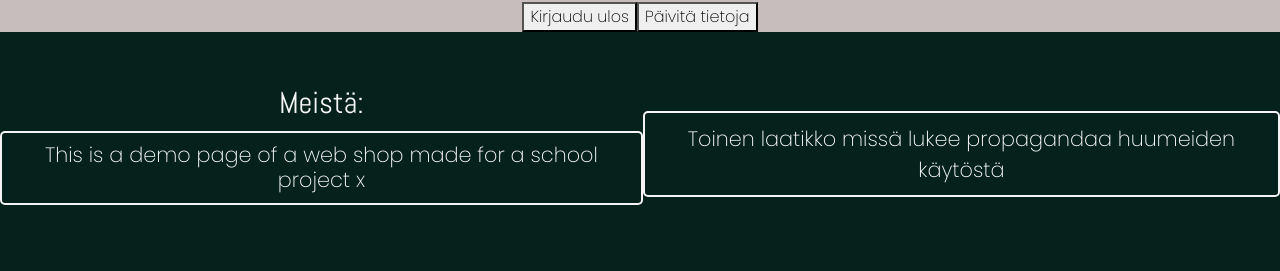
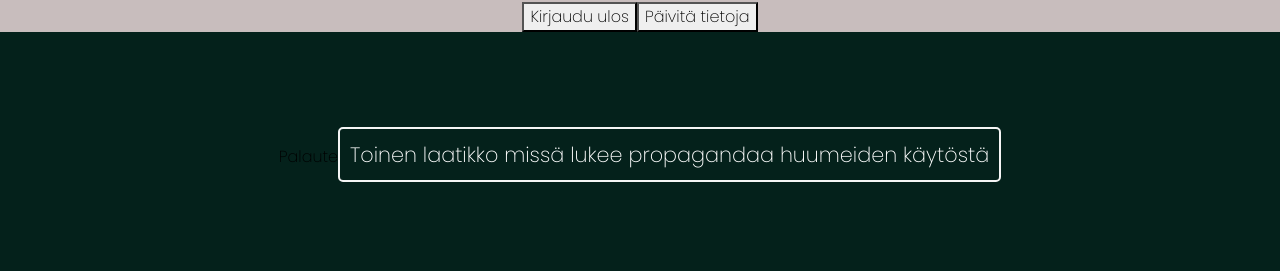
Before and after one commit to Stimu-Webshop/stimu-webshop.github.io, a React (Create React App) app in the folder caffeine-shop/: page /account in a window 1280 px wide. Shown: the part 221-492 px from the top of the page. Built offline with nearby package versions, Linux system fonts and the light colour scheme; no server answers.

Commit message:
Footer contains a link to contactus

```diff
--- a/caffeine-shop/src/components/Footer.js
+++ b/caffeine-shop/src/components/Footer.js
@@ -1,13 +1,11 @@
 import React from 'react'
 import '../styles/Footer.scss'
+import { Link } from 'react-router-dom'
 
 export default function Footer() {
   return (
     <footer>
-          <h1>
-            Meistä:
-            <p>This is a demo page of a web shop made for a school project x</p>
-          </h1>
+        <Link className='footerLink' to="/contactus">Palaute</Link>
 
           <p>Toinen laatikko missä lukee propagandaa huumeiden käytöstä</p>
     </footer>
```
